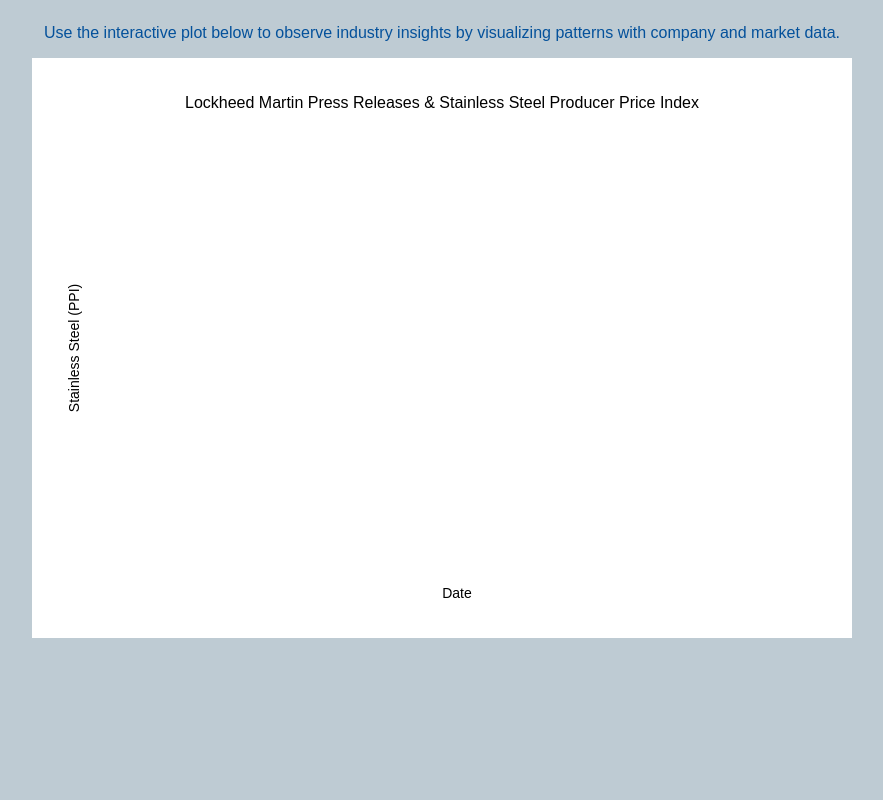
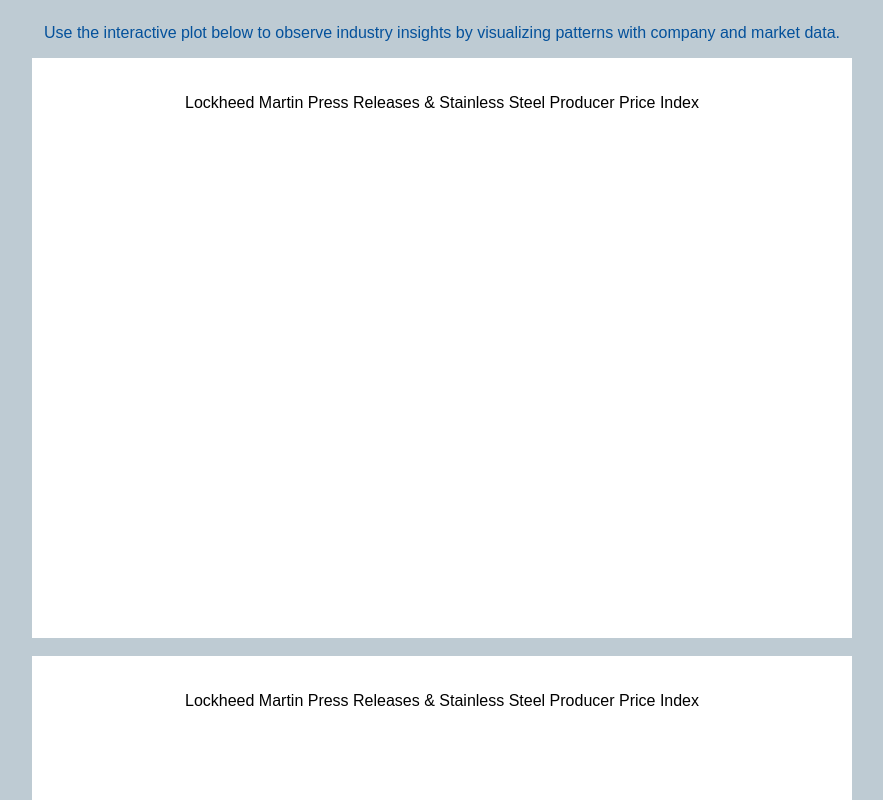
Before and after one commit to crealu/jetter, a website: page public/view.html in a window 1280 px wide. Shown: the part 420-1220 px from the top of the page, without its empty margins (198-1081 px from the left). Drawn offline with nearby package versions, Linux system fonts and the light colour scheme; no server answers.

Commit message:
Update view.html
- Add second plot with class name plot-2 to page
- Assign global class of plot to both svg elements
- Redefine plot in plot.css

```diff
--- a/public/css/plot.css
+++ b/public/css/plot.css
@@ -14,7 +14,7 @@
   padding-top: 10px;
 }
 
-.plot-1 {
+.plot {
   position: relative;
   display: flex;
   margin: 0 auto;
--- a/public/js/view1.js
+++ b/public/js/view1.js
@@ -30,7 +30,7 @@
 let prices = []
 let articles = []
 
-const svg = d3.select("svg");
+const svg = d3.select(".plot-2");
 const margin = {
   top: 50,
   right: 50,
@@ -193,7 +193,7 @@
 
 async function fetchParallel() {
   let obj = {
-    company: 'Boeing'
+    company: 'Lockheed Martin'
   }
 
   let options = {
--- a/public/view.html
+++ b/public/view.html
@@ -26,7 +26,13 @@
 
   <div class="plot-wrapper">
     <p class="plot-title">Lockheed Martin Press Releases & Stainless Steel Producer Price Index</p>
-    <svg class="plot-1" width="700" height="450"></svg>
+    <svg class="plot plot-1" width="700" height="450"></svg>
+  </div>
+  <br>
+
+  <div class="plot-wrapper">
+    <p class="plot-title">Lockheed Martin Press Releases & Stainless Steel Producer Price Index</p>
+    <svg class="plot plot-2" width="700" height="450"></svg>
   </div>
 
   <div class="tooltip" style="opacity:0"></div>
```
